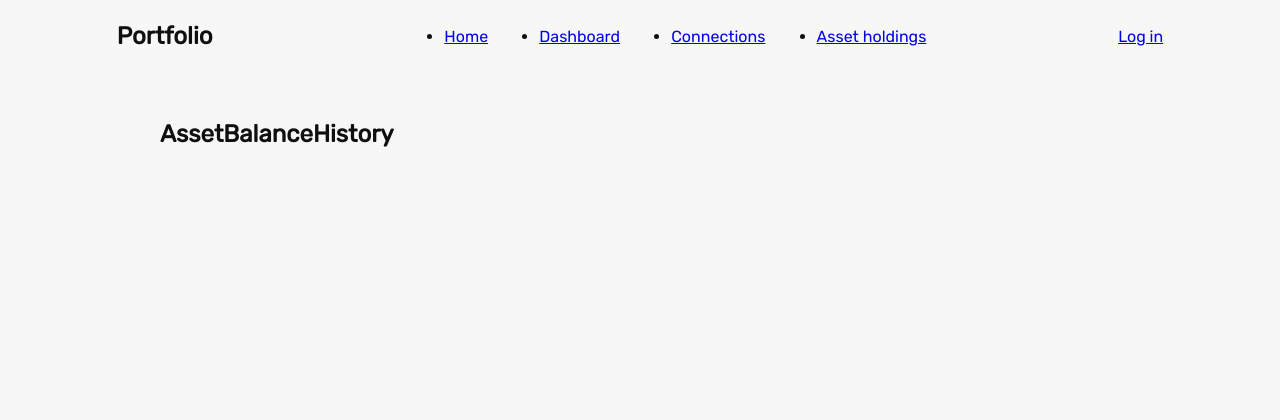
After one commit to ra2dd/django-finances, a Django app: page /portfolio/assets/1/1 in a window 1280 px wide. The commit adds this page. Shown: the top 420 px of the page. Run offline with Django 4.2, Linux system fonts and the light colour scheme; data that the repository does not hold is empty.

Commit message:
add assetbalancehistory listview

```diff
--- a/portfolio/templates/assets/asset_detail.html
+++ b/portfolio/templates/assets/asset_detail.html
@@ -15,6 +15,9 @@
     <ul>
         {% for balance in asset.assetbalance_set.all %}
             <li>
+                <a href="{% url 'assetbalancehistory' asset.pk balance.pk %}">
+                    Go to assetbalancehistory list
+                </a>
                 {{ balance.broker }}
                 {{ balance.assetbalancehistory_set.latest.amount }}
             </li>
--- /dev/null
+++ b/portfolio/templates/assets/assetbalancehistory_list.html
@@ -0,0 +1,19 @@
+{% extends "base_generic.html" %}
+
+{% block title %}
+    <title>AssetBalanceHistory List</title>
+{% endblock %}
+
+{% block content %}
+    <h1>AssetBalanceHistory</h1>
+
+    <ul>
+        {% for assetbalancehistory in assetbalancehistory_list %}
+            <li>
+                {{ assetbalancehistory.balance }}
+                {{ assetbalancehistory.date }}
+                {{ assetbalancehistory.amount }}
+            </li>
+        {% endfor %}
+    </ul>
+{% endblock %}
--- a/portfolio/urls.py
+++ b/portfolio/urls.py
@@ -14,6 +14,7 @@ urlpatterns = [
 
     path('assets/', assets_views.AssetListView.as_view(), name='assets'),
     path('assets/<int:pk>', assets_views.AssetDetailView.as_view(), name='asset-detail'),
+    path('assets/<int:pk>/<int:pk2>', assets_views.AssetBalanceHistoryListView.as_view(), name='assetbalancehistory'),
 
     path('manualtrades', assets_views.ManualTradesListView.as_view(), name='manual-trades'),
 ]
--- a/portfolio/views/assets_views.py
+++ b/portfolio/views/assets_views.py
@@ -1,6 +1,6 @@
 from django.views import generic
 
-from ..models import Portfolio, AssetBalance, Asset, Exchange
+from ..models import Portfolio, AssetBalance, Asset, Exchange, AssetBalanceHistory
 from ..utils import dashboard_balance, assets_util
 
 class AssetListView(generic.ListView):
@@ -58,3 +58,19 @@ class ManualTradesListView(generic.ListView):
             .filter(portfolio=portfolio)
             .filter(broker=exchange)
         )
+
+
+
+class AssetBalanceHistoryListView(generic.ListView):
+    template_name = 'assets/assetbalancehistory_list.html'
+    model = AssetBalanceHistory
+
+    def get_queryset(self):
+        return (
+            AssetBalanceHistory.objects.filter(balance_id=self.kwargs['pk2'])
+        )
+
+    def get_context_data(self, **kwargs):
+        context = super().get_context_data(**kwargs)
+        print(context)
+        return context
```
